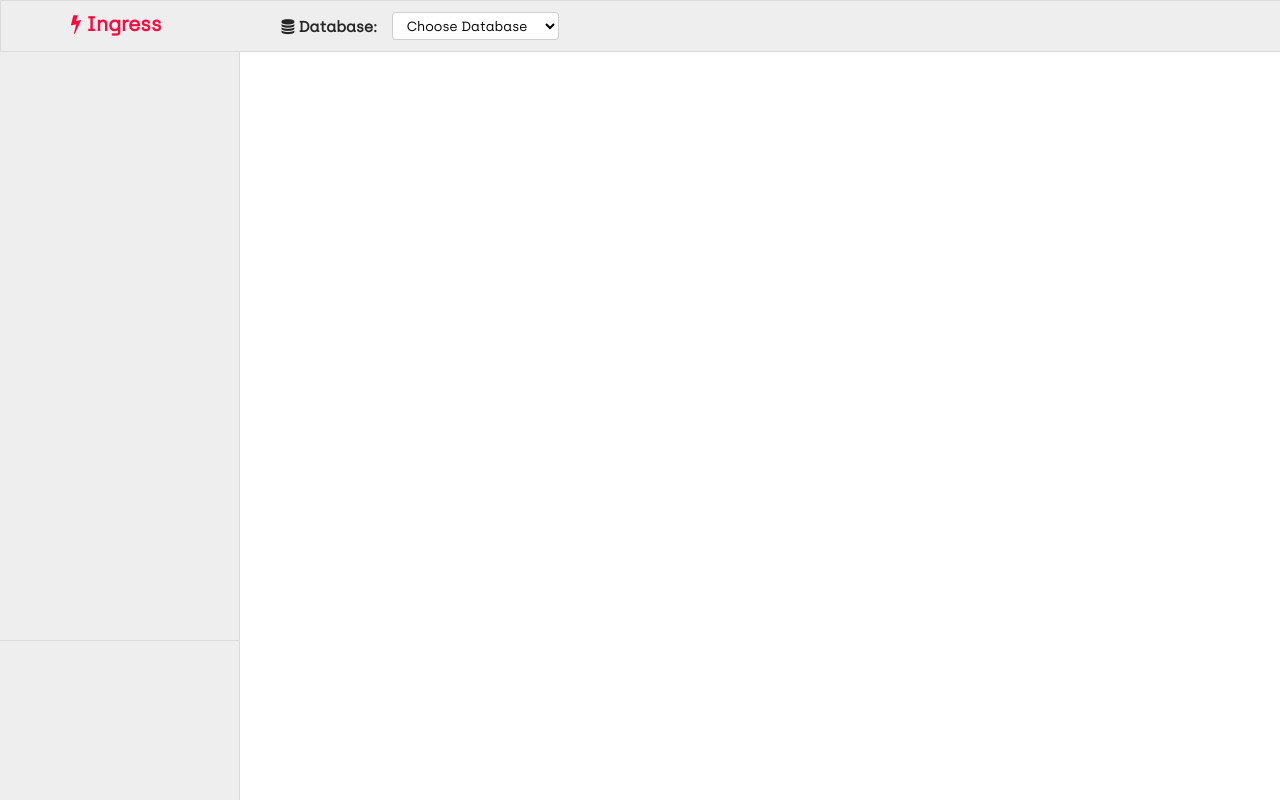
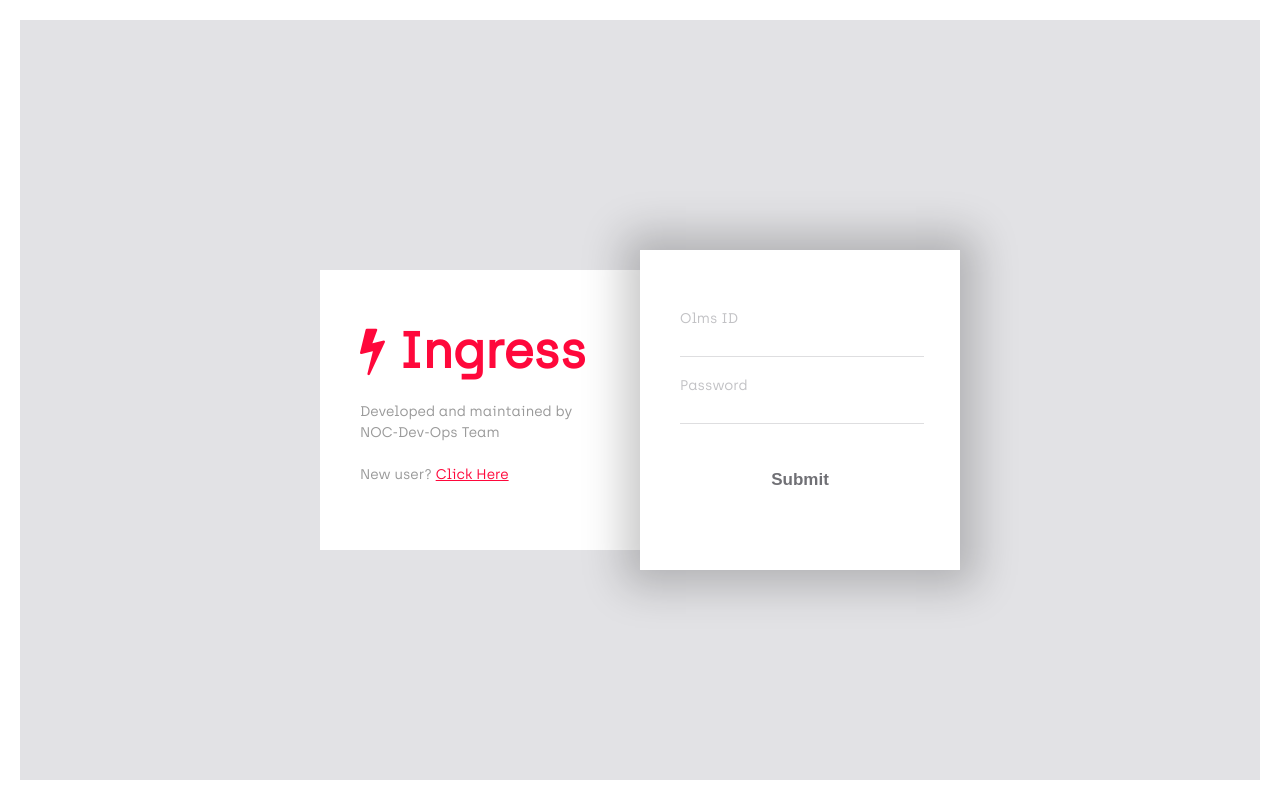
Before and after one commit to viveksood97/dbBrowser, a Flask app: page / in a window 1280 px wide. Run offline with Flask 2, Linux system fonts and the light colour scheme.

Commit message:
lots of changes including login/ register with encrypted passwords and clear clear filters

```diff
--- a/app.py
+++ b/app.py
@@ -1,4 +1,4 @@
-from flask import Flask, render_template, request, jsonify, make_response,Markup,session,redirect, url_for, Response
+from flask import Flask, render_template, request, jsonify, make_response,Markup,session,redirect, url_for, Response,g
 from flask_restful import Resource, Api
 from flask import send_file
 import pandas as pd
@@ -9,29 +9,35 @@ import pymysql
 import time
 import json
 import math
+import sqlite3 as sql
+import os
+from passlib.hash import sha256_crypt
+from datetime import timedelta
 from io import BytesIO
 
 
 
-startTime = time.time()
+
 try:
     db_connection_str = 'mysql+pymysql://root:Airtel@123@localhost'
     db_connection = create_engine(db_connection_str)
     print("connection established")
 except:
     print("Error")
-endTime = time.time()
-# print(pd.read_sql('select * from CEN_db_mysql.cenCiscoXE_Interface limit 0,1;', con=db_connection ))
+
+
 
 
 app = Flask(__name__)
 app.config["SECRET_KEY"] = "OCML3BRawWEUeaxcuKHLpw"
+app.config['PERMANENT_SESSION_LIFETIME'] =  timedelta(minutes=120)
 api = Api(app)
 
 
 
 def queryBuilder(database,tableName,word,columnName):
-
+    usersession = session['user']
+    session.pop('user', None)
     paramDict = dict()
     # if(word):
     if word == "noword" and columnName == "nocolumn":
@@ -69,7 +75,7 @@ def queryBuilder(database,tableName,word,columnName):
     # else:
     #     string = f'select * from {database}.{tableName}'
     #     paramDict =  dict()
-
+    session['user'] = usersession
     return string, paramDict
 
 def lazy(query,shape,param="none"):
@@ -94,33 +100,60 @@ def lazy(query,shape,param="none"):
         value = "<p class='noEntry'><p>"
     return value
 
-@app.route('/')
+@app.route('/', methods=['GET', 'POST'])
 def index():
-    session.clear()
-    return render_template('root.html')
+    if request.method == 'POST':
+
+        olmsid = request.form['username'].lower()
+        connection = db_connection.connect()
+        df1 = connection.execute("SELECT * FROM users.ingress WHERE olmid= %s", (olmsid)).fetchone()
+        if(df1):
+            if sha256_crypt.verify(request.form['password'], df1[5]):
+                connection.execute("UPDATE users.ingress SET visit = %s WHERE olmid= %s", (str(int(df1[6])+ 1),olmsid))
+                session['user'] = olmsid
+                session.permanent = True
+                return redirect(url_for('home'))
+            else:
+                return render_template('login.html',message="Incorrect Password")
+        else:
+           return render_template('login.html',message="Incorrect Username")
+
+    return render_template('login.html')
+
+@app.route('/home')
+def home():
+    if g.user:
+        return render_template('root.html')
+
+    return redirect(url_for('index'))
+
+
 
 @app.route('/database')
 def database():
-
+    usersession = session['user']
+    session.clear()
     if request.args:
         databaseName = request.args.get("c")
     tableNames =  pd.read_sql('show tables in '+databaseName, con=db_connection )
     tableNamesList = tableNames.to_json()
     res = make_response(tableNamesList, 200)
+    session['user'] = usersession
     return res
 
 @app.route('/tableHeaders')
 def tableHeaders():
+    usersession = session['user']
     session.clear()
     if request.args:
         mainData = request.args.get("c")
     data = mainData.split(",")
     database = data[0]
     table = data[1]
-
     headers =  pd.read_sql('select * from '+database+'.'+table+' limit 0,1;', con=db_connection )
     headers1 = list(headers.columns)
     res = make_response(json.dumps(headers1), 200)
+    session['user'] = usersession
     return res
 
 @app.route("/load")
@@ -134,7 +167,6 @@ def load():
     word = data[3]
     counter = int(data[4])
     query,params = queryBuilder(database,table,word,column)
-    # session["query"] = [query,params]
     if query:
         print(f"Returning posts {counter} to {counter + 35}")
         res = make_response(jsonify(lazy(query+' limit '+str(counter)+',35;',counter,params)), 200)
@@ -149,15 +181,13 @@ def downloadFile():
     if request.args:
         mainData = request.args.get("c")
 
-    # else:
     data = mainData.split(",")
     database = data[0]
     table = data[1]
     column = data[2]
     word = data[3]
     query,params = queryBuilder(database,table,word,column)
-    # query = "select * from CEN_db_mysql.cenCiscoXE_Interface limit 0,1;"
-    # params = "none"
+
 
     startTime = time.time()
     if(not query):
@@ -167,25 +197,17 @@ def downloadFile():
     else:
         df1 = pd.read_sql(query, con=db_connection )
 
-        # def generate():
-    #     for ele in x:
-    #        yield ','.join(ele.split())  + '\n'
-    # return Response(generate(), mimetype='text/csv')
     buffer = BytesIO()
     buffer.write(df1.to_csv().encode('utf-8'))
     buffer.seek(0)
 
     return send_file(buffer,mimetype='text/csv',attachment_filename='report.csv',as_attachment=True)
 
-
-
-
-
 @app.route('/tableInfo')
 def tableInfo():
     if request.args:
         mainData = request.args.get("c")
-    # startTime = time.time()
+
 
     data = mainData.split(",")
     database = data[0]
@@ -193,25 +215,47 @@ def tableInfo():
 
     rows = pd.read_sql(f'select count(*) from {database}.{table}', con=db_connection)['count(*)'].iloc[0]
     size = pd.read_sql(f'SELECT table_name AS `Table`, round(((data_length + index_length) / 1024 / 1024)*4, 2) `Size in MB` FROM information_schema.TABLES WHERE table_schema = "{database}"    AND table_name = "{table}";', con=db_connection)['Size in MB'].iloc[0]
-    # endTime = time.time()
-    # print(endTime-startTime)
     return str(f"{rows}/{size}")
 
+@app.before_request
+def before_request():
+    g.user = None
+    if 'user' in session:
+        g.user = session['user']
+
+@app.route('/register',methods=['GET','POST'])
+def register():
+    if request.method == 'POST':
+        olmsid = request.form['username']
+        name = request.form['name']
+        department = request.form['department']
+        manager = request.form['manager']
+        password = request.form['password']
+        connection = db_connection.connect()
+        df1 = connection.execute("SELECT * FROM users.ingress WHERE olmid= %s", (olmsid)).fetchone()
+        hashedPassword = sha256_crypt.encrypt(password)
+
+        if(not df1):
+            connection.execute("INSERT INTO users.ingress (olmid,name,department,manager,password,permission,visit) VALUES(%s,%s,%s,%s,%s,%s,%s);",(olmsid,name,department,manager,hashedPassword,"default",0))
+            return render_template('register.html',message = "User Created")
+        else:
+            return render_template('register.html',message = "User Already Exists")
+
+    return render_template('register.html')
+
+
+
+@app.route('/dropsession')
+def dropsession():
+    session.pop('user', None)
+    return redirect(url_for('index'))
 
 class fetch(Resource):
     def get(self, database, table):
-        df = pd.read_sql(f"select * from {database}.{table} limit 0,100", con=db_connection )
+        df = pd.read_sql(f"select * from {database}.{table}", con=db_connection )
         return df.to_json(orient='split')
 
 api.add_resource(fetch, '/fetch/<database>/<table>')
 
-
-
-
-    #return Response(df1, mimetype='text/csv',headers={'Content-Disposition': f'attachment; filename={"report.csv"}'})
-
-
-
-
 if __name__ == '__main__':
     app.run(use_reloader= True,debug=True,host='0.0.0.0', port=8011,threaded=True)
--- /dev/null
+++ b/static/css/login.css
@@ -0,0 +1,140 @@
+@font-face {
+    font-family: 'archia';
+    src: url("./archia-regular-webfont.woff") format("woff");
+    /* Chrome 4+, Firefox 3.5, Opera 10+, Safari 3—5 */
+  }
+
+
+
+
+body {
+  background: white;
+  font-family: archia;
+  margin: 0;
+  padding: 20px;
+}
+.page {
+  background: #e2e2e5;
+  display: flex;
+  flex-direction: column;
+  height: calc(100% - 40px);
+  position: absolute;
+  place-content: center;
+  width: calc(100% - 40px);
+}
+
+.container {
+  display: flex;
+  height: 320px;
+  margin: 0 auto;
+  width: 640px;
+}
+
+.left {
+  background: white;
+  height: calc(100% - 40px);
+  top: 20px;
+  position: relative;
+  width: 50%;
+}
+
+.left {
+    background: white;
+    height: calc(100% - 40px);
+    top: 20px;
+    position: relative;
+    width: 50%;
+  }
+
+.login {
+  font-size: 50px;
+  font-weight: 900;
+  margin: 50px 40px 20px;
+}
+
+.loginr {
+    font-size: 50px;
+    font-weight: 900;
+    margin: 75px 40px 20px;
+  }
+.eula {
+  color: #999;
+  font-size: 14px;
+  line-height: 1.5;
+  margin: 0px 40px;
+}
+.right {
+  background: white;
+  box-shadow: 0px 0px 40px 16px rgba(0,0,0,0.22);
+  color: black;
+  position: relative;
+  width: 50%;
+}
+
+
+.form {
+  margin: 40px;
+  position: absolute;
+}
+label {
+  color:  #c2c2c5;
+  display: block;
+  font-size: 14px;
+  height: 16px;
+  margin-top: 20px;
+  margin-bottom: 5px;
+}
+
+.register{
+  margin-top: 5px;
+  margin-bottom: 0
+}
+
+.message{
+    width:100%;
+    text-align: center;
+    padding-bottom: 20px;
+    font-size: 20px;
+    font-weight:bold;
+    color:#FF083B;
+}
+input {
+  background: transparent;
+  border: 0;
+  color: black;
+  font-size: 15px;
+  height: 23px;
+  line-height: 30px;
+  outline: none !important;
+  width: 100%;
+  border-bottom: solid 1px #88888d46;
+}
+
+#submit {
+  color: #707075;
+  margin-top: 40px;
+  transition: color 300ms;
+  border:none;
+  font-weight: bold;
+font-size: 17px;
+cursor: pointer;
+}
+
+#submitr {
+    color: #707075;
+    margin-top: 20px;
+    transition: color 300ms;
+    border:none;
+    font-weight: bold;
+    font-size: 17px;
+    cursor: pointer;
+  }
+
+
+#submit:hover {
+    color:rgb(228, 119, 119);
+}
+
+#submitr:hover {
+    color:rgb(228, 119, 119);
+}
--- a/static/css/main.css
+++ b/static/css/main.css
@@ -24,7 +24,6 @@ body {
 z-index:12;
 }
 header{
-
   position: fixed;
   border: 1px solid #c6c9cc81;
   top:0;
@@ -35,21 +34,19 @@ body {
   background:#EEEEEF;
 }
  header p{
-    margin:15px 15px 15px 50px;
+  margin:15px 15px 15px 15px;
   font-weight: bold;
   font-size: 15px;
   cursor: pointer;
-
 }
 
 header p:first-child{
 
-    margin:15px 15px 15px 80px;
   font-weight: bold;
   font-size: 20px;
 }
 nav{
-    padding-top:15px;
+  /* padding-top:15px; */
   position: fixed;
   border-top: 1px solid #c6c9cc81;
   height: calc(80% - 50px);
@@ -59,6 +56,7 @@ body {
   border-right: 1px solid #c6c9cc81;
   display:flex;
   flex-direction: column;
+  overflow: auto;
 }
 
 nav a{
@@ -70,7 +68,13 @@ body {
   color: rgb(39, 38, 38);
   font-weight: bold;
   font-size: 13px;
-    margin:5px 15px 5px 15px;
+  margin:5px 0px 5px 10px;
+}
+nav p:first-child{
+  padding-top: 15px;
+}
+nav p:last-child{
+  padding-bottom: 10px;
 }
 nav p:hover{
   color:rgb(228, 119, 119);
--- /dev/null
+++ b/templates/login.html
@@ -0,0 +1,35 @@
+<!DOCTYPE html>
+<html lang="en">
+<head>
+    <meta charset="UTF-8" content="width=device-width, initial-scale=1">
+    <link rel="stylesheet" href="{{ url_for('static', filename='./css/login.css') }}" type="text/css">
+    <link rel="stylesheet" href="https://cdnjs.cloudflare.com/ajax/libs/font-awesome/4.7.0/css/font-awesome.min.css">
+    <title>INGRESS | Login</title>
+</head>
+
+
+<div class="page">
+    <div class="message">{{message}}</div>
+    <!-- <div class="message">INGRESS is down till 4:00pm, Sorry for the inconvenience</div> -->
+    <div class="container">
+      <div class="left">
+        <div class="login"  style="color:#FF083B;" > <i class="fa fa-bolt" aria-hidden="true"></i> Ingress</div>
+        <div class="eula">Developed and maintained by NOC-Dev-Ops Team <br><br> New user? <a href="{{ url_for('register') }}" style="color:#FF083B;">Click Here</a></div>
+      </div>
+      <div class="right">
+
+        <div class="form">
+         <form action="/" method="POST">
+            <label for="email">Olms ID</label>
+            <input type="text" class="login-field" value="" name="username" required>
+            <label for="email">Password</label>
+            <input type="password" class="login-field" value=""  name="password" required>
+
+          <input type="submit" id="submit" value="Submit">
+           </form>
+        </div>
+      </div>
+    </div>
+  </div>
+
+</html>
--- a/templates/root.html
+++ b/templates/root.html
@@ -1,29 +1,38 @@
 <head>
     <link rel="stylesheet" href="{{ url_for('static', filename='./css/main.css') }}" type="text/css">
     <link rel="stylesheet" href="https://cdnjs.cloudflare.com/ajax/libs/font-awesome/4.7.0/css/font-awesome.min.css">
-    <!-- <script type="text/javascript" src="{{ url_for('static', filename='./js/xlsx.full.min.js') }}"></script> -->
 </head>
 
 
 <title>INGRESS</title>
+
 <body>
     <header>
-        <a href="{{ url_for('index') }}" style="color:#FF083B;text-decoration: none;"><p style="color:#FF083B;margin:15px 70px 15px 70px;"><i class="fa fa-bolt" aria-hidden="true"></i> Ingress</p></a>
-        <p><i class="fa fa-database" aria-hidden="true"></i> Database: </p>
+        <a href="{{ url_for('home') }}" style="color:#FF083B;text-decoration: none;">
+            <p style="color:#FF083B;margin:15px 70px 15px 60px;"><i class="fa fa-bolt" aria-hidden="true"></i> Ingress
+            </p>
+        </a>
+        <p>Database: </p>
         <select onchange="selectDatabase(this.value)" class="database">
             <option value="" selected disabled hidden>Choose Database</option>
             <option value="router_db_mysql">MPLS ISP Database</option>
             <option value="CEN_db_mysql">CEN Database</option>
+            <option value="twampAuditTxDB">TWAMP Database</option>
         </select>
         <p class="header"></p>
         <p class="download" onClick="downloadFile()"></p>
+        <p class="clearFilter" onClick="clearFilter()"></p>
+        <p class="logout" onClick="logout()" style="position: absolute; top:2px;left:92.5%"><a href="{{ url_for('dropsession') }}" style="color:black;text-decoration: none;">Logout <i
+                    style="color:#FF083B;padding-left:5px" class="fa fa-sign-out" aria-hidden="true"></i></a></p>
+        <!-- <p class="globalSearch" style="position: absolute; top:-1px;left:77.8%" ><input name="form" class="globalfilter" type="text" autocomplete="off"
+            placeholder="Global filter" /></p> -->
+
     </header>
     <nav class="tableNames"></nav>
     <div class="tableInfo"></div>
     <div class="terminal-window">
 
         <table class="table123">
-
             <thead>
                 <tr class="headersOfTable"></tr>
             </thead>
@@ -39,7 +48,7 @@
         <div class="container">
             <h1>Loading...</h1>
 
-          </div>
+        </div>
 
     </div>
 
@@ -60,6 +69,28 @@
     loader = document.querySelector(".container")
 
     database = document.querySelector(".database")
+    function clearFilter() {
+        let tableName
+        if (window.userData[1] === 'A9K_Cx_DB') { tableName = "MPLS Customer" }
+        else if (window.userData[1] === 'ISIS_Table') { tableName = "MPLS Backbone" }
+        else if (window.userData[1] === 'A9K_Interface') { tableName = "MPLS Interface" }
+        else if (window.userData[1] === 'A9K_Static') { tableName = "MPLS Static" }
+        else if (window.userData[1] === 'A9K_VRF') { tableName = "MPLS VRF" }
+        else if (window.userData[1] === 'A9K_VRF_BGP') { tableName = "MPLS VRF BGP" }
+        else if (window.userData[1] === 'A9K_OSPF') { tableName = "MPLS OSPF" }
+        else if (window.userData[1] === 'Junos_ISP_Community') { tableName = "ISP Community" }
+        else if (window.userData[1] === 'Junos_ISP_Policy_Statment') { tableName = "ISP Policy Statment" }
+        else if (window.userData[1] === 'Junos_ISP_as_path') { tableName = "ISP as path" }
+        else if (window.userData[1] === 'A9K_VRF_Interface') { tableName = "MPLS VRF Interface" }
+        else if (window.userData[1] === 'Junos_ISP_ISIS') { tableName = "ISP Backbone" }
+        else if (window.userData[1] === 'Junos_ISP_bgp') { tableName = "ISP BGP" }
+        else if (window.userData[1] === 'Junos_PEER_Interface') { tableName = "Peering Table" }
+        else if (window.userData[1] === 'Junos_ISP_Static') { tableName = "ISP Static" }
+        else if (window.userData[1] === 'Junos_ISP_interface') { tableName = "ISP Interface" }
+        else if (window.userData[1] === 'mapa_table') { tableName = "Mapa Table" }
+        else { tableName = window.userData[1] }
+        tableSelect(window.userData[1], tableName)
+    }
     function showSearchfilter(e) {
         e.parentNode.parentNode.childNodes[1].childNodes[1].style.display = "block";
     }
@@ -93,18 +124,42 @@
         let data = await response.json().then(data => {
             main = data["Tables_in_" + e]
             Object.keys(main).forEach(ele => {
-                string = string + `<p onclick='tableSelect(this.textContent)'><i class="fa fa-table" aria-hidden="true"></i>${main[ele]}</p>`
+                let tableName
+                if (main[ele] === 'A9K_Cx_DB') { tableName = "MPLS Customer" }
+                else if (main[ele] === 'ISIS_Table') { tableName = "MPLS Backbone" }
+                else if (main[ele] === 'A9K_Interface') { tableName = "MPLS Interface" }
+                else if (main[ele] === 'A9K_Static') { tableName = "MPLS Static" }
+                else if (main[ele] === 'A9K_VRF') { tableName = "MPLS VRF" }
+                else if (main[ele] === 'Junos_ISP_Community') { tableName = "ISP Community" }
+                else if (main[ele] === 'Junos_ISP_Policy_Statment') { tableName = "ISP Policy Statment" }
+                else if (main[ele] === 'Junos_ISP_as_path') { tableName = "ISP as path" }
+
+                else if (main[ele] === 'A9K_VRF_BGP') { tableName = "MPLS VRF BGP" }
+                else if (main[ele] === 'A9K_OSPF') { tableName = "MPLS OSPF" }
+                else if (main[ele] === 'A9K_VRF_Interface') { tableName = "MPLS VRF Interface" }
+                else if (main[ele] === 'Junos_ISP_ISIS') { tableName = "ISP Backbone" }
+                else if (main[ele] === 'Junos_ISP_bgp') { tableName = "ISP BGP" }
+                else if (main[ele] === 'Junos_PEER_Interface') { tableName = "Peering Table" }
+                else if (main[ele] === 'Junos_ISP_Static') { tableName = "ISP Static" }
+                else if (main[ele] === 'Junos_ISP_interface') { tableName = "ISP Interface" }
+                else if (main[ele] === 'mapa_table') { tableName = "Mapa Table" }
+                else { tableName = main[ele] }
+                string = string + `<p onclick='tableSelect("${main[ele]}","${tableName}")'><i class="fa fa-table" aria-hidden="true"></i>${tableName}</p>`
             })
+
             string = string + ``
             document.querySelector(".tableNames").innerHTML = string;
         })
     }
 
-    async function tableSelect(e) {
+    async function tableSelect(e, name) {
+        console.log(name)
         document.querySelector(".terminal-window").style.display = "block"
-        document.querySelector(".header").textContent = `TableName:  ${e}`
+        if (name) { document.querySelector(".header").innerHTML = `TableName:   <span style="color:#FF083B;">${name}</span>` }
+        else { document.querySelector(".header").innerHTML = `TableName:   <span style="color:#FF083B;">${e}</span>` }
 
         document.querySelector(".download").innerHTML = `Export to .CSV <i style="color:#FF083B;padding-left:5px"class="fa fa-download" aria-hidden="true"></i>`
+        document.querySelector(".clearFilter").innerHTML = `clearFilters <i class="fa fa-ban" style="color:#FF083B;padding-left:5px"aria-hidden="true"></i>`
 
         if (document.querySelector('.tablebody').innerHTML.length > 13) {
             document.querySelector('.tablebody').innerHTML = ""
@@ -114,7 +169,9 @@
         let counterForLoop = 0
 
         window.userData[4] = 0;
-        window.userData[3] = ""
+        window.userData[3] = "noword";
+        window.userData[2] = "nocolumn";
+
         window.userData[1] = e;
         let response = await fetch(`/tableHeaders?c=${window.userData}`)
         let data = await response.json().then(data => {
@@ -135,17 +192,19 @@
 
         })
         watcher.style.display = "block";
+        watcher.style.width = (200 * (counterForLoop + 1) + 80).toString() + 'px'
+        console.log((200 * (counterForLoop + 1) + 80).toString() + 'px')
         intersectionObserver.observe(watcher)
         let abab = await fetch(`/tableInfo?c=${window.userData[0]},${e}`)
-        let baba = await abab.text().then(ele=>{
-        tableinfo1 = ele.split("/")
-        let tableData = `<p>Table Information</p>
+        let baba = await abab.text().then(ele => {
+            tableinfo1 = ele.split("/")
+            let tableData = `<p>Table Information</p>
         <p class="tableName1"></p>
         <p>Table Size: ${tableinfo1[1]} MB</p>
-        <p>Number of Rows: ${tableinfo1[0]}</p>
-        <p>Number of Columns: ${counterForLoop +1}</p>`
-        document.querySelector(".tableInfo").innerHTML = tableData;
-        document.querySelector(".tableName1").textContent = `TableName:  ${e}`
+        <p class="rows">Number of Rows: ${tableinfo1[0]}</p>
+        <p>Number of Columns: ${counterForLoop + 1}</p>`
+            document.querySelector(".tableInfo").innerHTML = tableData;
+
         })
 
 
@@ -195,23 +254,6 @@
 
 
 
-        // clearTimeout(timeout);
-
-        // timeout = await setTimeout(function () {
-        //     if ((e.charCode || e.keyCode) === 13) {
-        //         e.preventDefault();
-        //     }
-
-        //     let index = e.parentNode.parentNode.parentNode.className
-        //     let columnName = document.getElementsByClassName('realheader')[Number(index.split(" ")[1]) + 1].textContent
-        //     window.userData[2] = columnName;
-        //     window.userData[3] = e.value;
-        //     window.userData[4] = counter;
-        //     watcher.style.display = "block"
-        //     table.innerHTML = ""
-
-        // }, 200);
-
     }
 
     async function downloadFile() {
@@ -228,28 +270,7 @@
                 document.querySelector(".download").innerHTML = `Export to .CSV <i style="color:#FF083B;padding-left:5px"class="fa fa-download" aria-hidden="true"></i>`
             });
         });
-        // let data1 = await response1.blob().then(data1 => {
-        //     console.log(response.headers);
-        // })
-        // document.querySelector(".download").textContent = `Downloaded`
-        // document.querySelector(".download").innerHTML = `<a href="{{ url_for('downloadFile',c='') }}"`+window.userData+`>ISP-ISIS_LDP_Missing_Report.csv</a>`
-        // console.log(`<a href="{{ url_for('downloadFile',c='') }}"  `+window.userData+`>ISP-ISIS_LDP_Missing_Report.csv</a>`)
-        //     console.log("request sent")
-        //     var newDiv = document.createElement('div');
-        //     newDiv.innerHTML = ele;
-        //     console.log("loaded to browser")
-        //     var ws = XLSX.utils.table_to_sheet(newDiv.childNodes[0]);
 
-        //     /* add to workbook */
-        //     var wb = XLSX.utils.book_new();
-        //     XLSX.utils.book_append_sheet(wb, ws, "People");
-
-        //     /* generate an XLSX file */
-
-
-
-        //     return XLSX.writeFile(wb, "sheetjs.xlsx");
-        // })
     }
     var intersectionObserver = new IntersectionObserver(entries => {
 
```
Also changed, not shown: templates/register.html (added, +62 -0 lines), 1 other file. Lines whose indentation alone changed are shown as unchanged.
